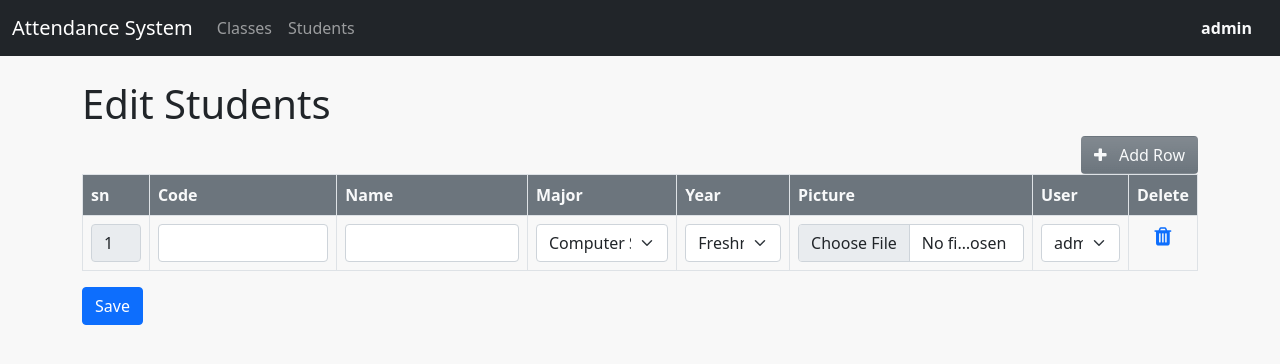
After one commit to omarnazih/gps-attendance-system, a Flask app: page /students in a window 1280 px wide. The commit adds this page. Shown: the top 364 px of the page. Run offline with Flask 2, Linux system fonts and the light colour scheme; a user stored in the database is signed in; data comes from the database, SQL or seed files in the repository; data that the repository does not hold is empty; some libraries are stand-ins or nearby versions.

Commit message:
uploaded pictures

```diff
--- a/app/routes.py
+++ b/app/routes.py
@@ -1,6 +1,7 @@
 import os
 import base64
 from app import app, db
+from werkzeug.utils import secure_filename
 from flask import Flask, jsonify,session, render_template, request, redirect, url_for,flash,make_response, Response,send_from_directory
 from functools import wraps
 from app.facialauth import checkSamePerson
@@ -9,6 +10,11 @@ import datetime
 def ifEmpty(var, val):
   if var == '':
     return val
+  return var
+
+def nvl(var):
+  if var == '':
+    return 'null'
   return var
 
 # Check if user logged in
@@ -69,6 +75,12 @@ def login():
             session['is_admin'] = is_admin
             session['is_student'] = is_student
             session['is_teacher'] = is_teacher
+
+            if session['is_student'] == 'Y':
+               cur.execute(f"select id from students where user_id = {session['user_id']}")
+               res = cur.fetchone()
+               session['student_id'] = res['id']
+
             return redirect(url_for('home_page'))
          else :
             flash("Invalid Login", 'alert-danger')
@@ -83,6 +95,132 @@ def login():
 def logout():
    session.clear()
    return redirect(url_for('login'))
+
+@app.route('/students')
+@is_logged_in
+def students():
+   # Create cursor
+   cur = db.connection.cursor()
+
+   # Get System Users
+   cur.execute("SET @row_number = 0;")
+   result = cur.execute("select (@row_number:=@row_number + 1) AS row_num, students.* from students")
+   studentData = cur.fetchall()
+
+   result = cur.execute("select id, name from years")
+   yearsCombo = cur.fetchall()
+
+   result = cur.execute("select id, name from majors")
+   majorsCombo = cur.fetchall()
+
+   result = cur.execute("select id, name from system_users")
+   usersCombo = cur.fetchall()
+
+   return render_template('students.html', title = "students", studentData = studentData, yearsCombo= yearsCombo, majorsCombo=majorsCombo, usersCombo=usersCombo )
+
+@app.route('/save_student', methods=['GET', 'POST'])
+@is_logged_in
+def save_student():
+   # Create cursor
+   cur = db.connection.cursor()
+
+   #Storing Data into variables
+   id = request.form.getlist('id')
+   code = request.form.getlist('code')
+   name = request.form.getlist('name')
+   major = request.form.getlist('major')
+   year = request.form.getlist('year')
+   picture = request.files.getlist('picture')
+   user = request.form.getlist('user')
+
+   #Getting lenght of a required value list
+   listLength = len(id)
+
+   if listLength > 1:
+      for x in range (0, listLength):
+         print(code[x])
+         print(major[x])
+         print(year[x])
+         print(user[x])
+
+         file_name = secure_filename(picture[x].filename);
+         # If The path is correct then save
+         if file_name != '':
+            absolute_path = os.path.abspath(app.config['IMAGES_FOLDER'] + file_name)
+            picture[x].save(absolute_path)
+            absolute_path = absolute_path.replace('\\','\\\\')
+         else:
+            absolute_path = 'null'
+
+         if id[x] == '':
+            cur.execute("select IFNULL(max(id),0)+1 as id from students")
+            res = cur.fetchone()
+            id = res['id']
+
+            sql = f"""
+                  insert into students (id, code, name, major_id, year_id, picture, user_id)
+                  values ({id}, '{code[x]}' , '{ifEmpty(name[x], 'null')}', {ifEmpty(major[x], 'null')}, {ifEmpty(year[x], 'null')}, "{absolute_path}", {ifEmpty(user[x], 'null')});
+                  """
+         else:
+            sql = f"""
+                  update
+                     students
+                  set
+                      code = '{code[x]}',
+                      name = '{name[x]}',
+                      major_id = '{nvl(major[x])}',
+                      year_id = {nvl(year[x])},
+                      picture = "{absolute_path}",
+                      user_id = {nvl(user[x])}
+                  where
+                     id = {id[x]};
+                  """
+         print(sql)
+         result = cur.execute(sql)
+         db.connection.commit()
+      # FeedBack
+      flash('Data Updated Successfully', 'alert-success')
+   elif listLength == 1 :
+      file_name = secure_filename(picture[0].filename);
+
+      # If The path is correct then save
+      if file_name != '':
+         absolute_path = os.path.abspath(app.config['IMAGES_FOLDER'] + file_name)
+         picture[0].save(absolute_path)
+         absolute_path = absolute_path.replace('\\','\\\\')
+      else:
+         absolute_path = 'null'
+      #If Id is null insert new user
+      if id[0] == '':
+         cur.execute("select IFNULL(max(id),0)+1 as id from classes")
+         res = cur.fetchone()
+         id = res['id']
+         sql = f"""
+               insert into students (id, code, name, major_id, year_id, picture, user_id)
+               values ({id}, '{code[0]}' , '{name[0]}', {ifEmpty(major[0], 'null')}, {ifEmpty(year[0], 'null')}, "{absolute_path}", {nvl(user[0])});
+               """
+      else :
+            sql = f"""
+                  update
+                     students
+                  set
+                      code = '{code[0]}',
+                      name = '{name[0]}',
+                      major_id = '{major[0]}',
+                      year_id = {year[0]},
+                      picture = "{absolute_path}",
+                      user_id = {user[0]}
+                  where
+                     id = {id[0]};
+                  """
+      print(sql)
+      result = cur.execute(sql)
+      db.connection.commit()
+      flash('Data Updated Successfully', 'alert-success')
+   else :
+      flash('Please Add At least one record before saving ', 'alert-info')
+
+   return redirect(url_for('students'))
 
 @app.route('/classes')
 @is_logged_in
@@ -101,7 +239,9 @@ def classes():
    result = cur.execute("select id, name from majors")
    majorsCombo = cur.fetchall()
 
+
    return render_template('classes.html', title = "Classes", classData = classData, yearsCombo= yearsCombo, majorsCombo=majorsCombo )
+
 
 @app.route('/del_class/<int:classID>')
 @is_logged_in
@@ -183,7 +323,7 @@ def save_class():
          id = res['id']
          sql = f"""
                insert into classes (id, code, name, description, loc_lat, loc_lang, major_id, year_id)
-               values ({id}, '{code[0]}' , '{name[0]}', '{desc[0]}', {lat[0]}, {lang[0]}, {ifEmpty(major[0], 'null')}, {isEmpty(year[0], 'null')});
+               values ({id}, '{code[0]}' , '{name[0]}', '{desc[0]}', {lat[0]}, {lang[0]}, {ifEmpty(major[0], 'null')}, {nvl(year[0])});
                """
       else :
             sql = f"""
@@ -257,16 +397,18 @@ def take_attendance(classID):
 @app.route('/faceauth', methods=['GET', 'POST'])
 @is_logged_in
 def face_auth():
+   # Create cursor
+   cur = db.connection.cursor()
+
    json = request.get_json();
    image = json['picture']
    classID = json['classIDVal']
 
-   res = checkSamePerson(app.config['IMAGES_FOLDER']+'/omar.jpg', image, 'Y')
+   cur.execute(f"select picture from students where id = {session['student_id']}")
+   picPath = cur.fetchone()
 
-   # Create cursor
-   cur = db.connection.cursor()
+   res = checkSamePerson(picPath['picture'], image, 'Y')
 
-   # Get system users
    sql = "select * from classes where id = '{}';".format(classID)
    result = cur.execute(sql)
    classData = cur.fetchone()
@@ -275,5 +417,3 @@ def face_auth():
       return jsonify(isSamePerson="True", classData = classData)
    else :
       return jsonify(isSamePerson="False", classData = classData)
-
-# absolute_path = os.path.abspath(app.config['UPLOAD_FOLDER'] + secure_filename(f.filename))
--- a/app/templates/includes/_macros.html
+++ b/app/templates/includes/_macros.html
@@ -12,7 +12,7 @@
 {% endmacro %}
 
 {% macro comboBox(name, cursor, value) %}
-<select class="form-select form-select-sm" name="{{name}}" id="{{name}}">
+<select class="form-select form-select" name="{{name}}" id="{{name}}">
   {% for item in cursor %}
     {% if item.id == value %}
       <option value="{{item.id}}" selected>{{item.name}}</option>
--- a/app/templates/includes/_navbar.html
+++ b/app/templates/includes/_navbar.html
@@ -19,6 +19,9 @@
         <li class="nav-item">
           <a class="nav-link" aria-current="page" href="{{url_for('classes')}}">Classes</a>
         </li>
+        <li class="nav-item">
+          <a class="nav-link" aria-current="page" href="{{url_for('students')}}">Students</a>
+        </li>
         <!-- <li class="nav-item">
           <a class="nav-link" href="#">Link</a>
         </li> -->
--- /dev/null
+++ b/app/templates/students.html
@@ -0,0 +1,121 @@
+{% extends 'base.html' %}
+{% from "includes/_macros.html" import delBtn, addRowBtn, comboBox %}
+
+{% block title %} {{title}} {% endblock %}
+
+{% block css %}
+{% endblock %}
+
+{% macro header(text) %}
+  <h1 >{{text}}</h1>
+{% endmacro %}
+
+{% block content %}
+
+{{header("Edit Students")}}
+
+{{addRowBtn()}}
+<div class="row">
+  <form action="{{ url_for('save_student') }}" method="POST" enctype="multipart/form-data">
+    <div class="col-md-12">
+      <table class="table table-bordered" id="editableTable">
+        <thead>
+          <tr class="bg-secondary text-light">
+            <th width="6%">sn</th>
+            <th>Code</th>
+            <th>Name</th>
+            <th>Major</th>
+            <th>Year</th>
+            <th>Picture</th>
+            <th>User</th>
+            <th width="2%">Delete</th>
+          </tr>
+        </thead>
+        <tbody>
+          {% if studentData %}
+          {% for row in studentData %}
+          <tr>
+            <td>
+              <input class="form-control" type="text" id="sn" readonly="true" value="{{row.row_num}}">
+            </td>
+            <td>
+              <input type="hidden" name="id" value="{{row.id}}">
+              <input class="form-control" type="text" name="code" id="code" value="{{row.code}}" required>
+            </td>
+            <td>
+              <input class="form-control" type="text" name="name" id="name" value="{{row.name}}" required>
+            </td>
+            <td>
+              {{comboBox('major', majorsCombo, row.major_id)}}
+            </td>
+            <td>
+              {{comboBox('year', yearsCombo, row.year_id)}}
+            </td>
+            <td>
+              <input class="form-control" id="fileupload" name="picture" type="file" value="{{row.picture}}" />
+            </td>
+            <td>
+              {{comboBox('user', usersCombo, row.user_id)}}
+            </td>
+            <td style="text-align: center;">
+              <a class="button button-small edit" href="{{url_for('delete_class', classID=row.id)}}" title="Delete"
+                onclick="delRecord(this)">
+                <i class="fa fa-trash fa-lg"></i>
+              </a>
+            </td>
+          </tr>
+          {% endfor %}
+          {% else %}
+          <tr>
+            <td>
+              <input class="form-control" type="text" id="sn" readonly="true" value="1">
+            </td>
+            <td>
+              <input type="hidden" name="id" value="">
+              <input class="form-control" type="text" name="code" id="code" value="" required>
+            </td>
+            <td>
+              <input class="form-control" type="text" name="name" id="name" value="" required>
+            </td>
+            <td>
+              {{comboBox('major', majorsCombo, '')}}
+            </td>
+            <td>
+              {{comboBox('year', yearsCombo, '')}}
+            </td>
+            <td>
+              <input class="form-control" id="fileupload" name="picture" type="file" required/>
+            </td>
+            <td>
+              {{comboBox('user', usersCombo, '')}}
+            </td>
+            {{delBtn("")}}
+          </tr>
+          {% endif %}
+        </tbody>
+      </table>
+      <button type="submit" class="btn btn-primary" id="saveBtn">Save</button>
+  </form>
+</div>
+
+</div>
+{% endblock %}
+
+{% block javascript %}
+<script src="{{url_for('static', filename='js/jquery-3.6.0.min.js')}}"></script>
+<script>
+// Add New Record
+const addRowBtn = document.querySelector(".add-row");
+addRowBtn.addEventListener('click', addNewRecord);
+function addNewRecord() {
+  let sn = document.querySelectorAll('#sn');
+  const table = document.querySelector("#editableTable");
+
+  $("#editableTable").find("tbody tr:last").after(`<tr> <td> <input class="form-control" type="text" id="sn" readonly="true" value="${sn.length+1}"> </td><td> <input type="hidden" name="id" value=""> <input class="form-control" type="text" name="code" id="code" value="" required=""> </td><td> <input class="form-control" type="text" name="name" id="name" value="" required=""> </td><td> <select class="form-select form-select" name="major" id="major"><option value="1" selected="">Computer Science</option>  </select> </td><td> <select class="form-select form-select" name="year" id="year"> <option value="1" selected="">Freshmen</option> </select></td><td> <input class="form-control" id="fileupload" name="picture" type="file" value=""> </td><td> <select class="form-select form-select" name="user" id="user"><option value="4">menna</option></select> </td><td style="text-align: center;"> <a class="button button-small edit" href="" title="Delete" onclick="delRecord(this)"> <i class="fa fa-trash fa-lg"></i> </a> </td></tr>`);
+
+  // async function fillCombo(){
+  //   const response = await fetch();
+  // }
+}
+</script>
+{% endblock %}
```
Also changed, not shown: app/templates/base.html (+0 -5 lines), databaseScripts.sql (+5 -2 lines), app/images/me.jpg (added), 1 other file.
